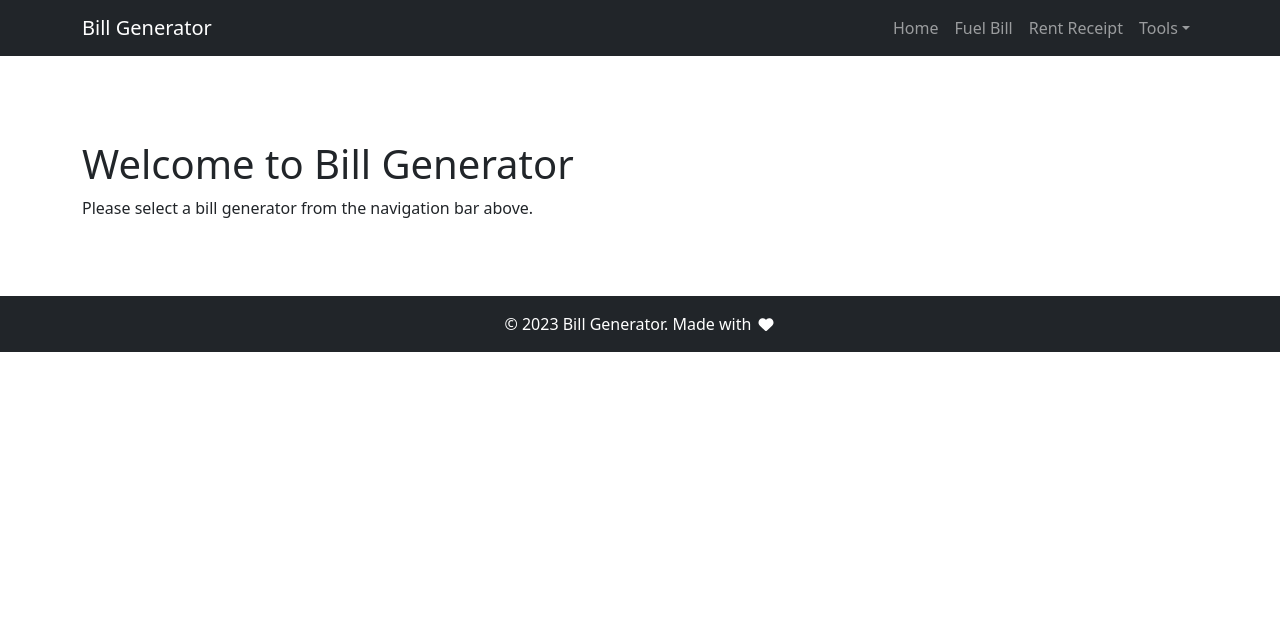
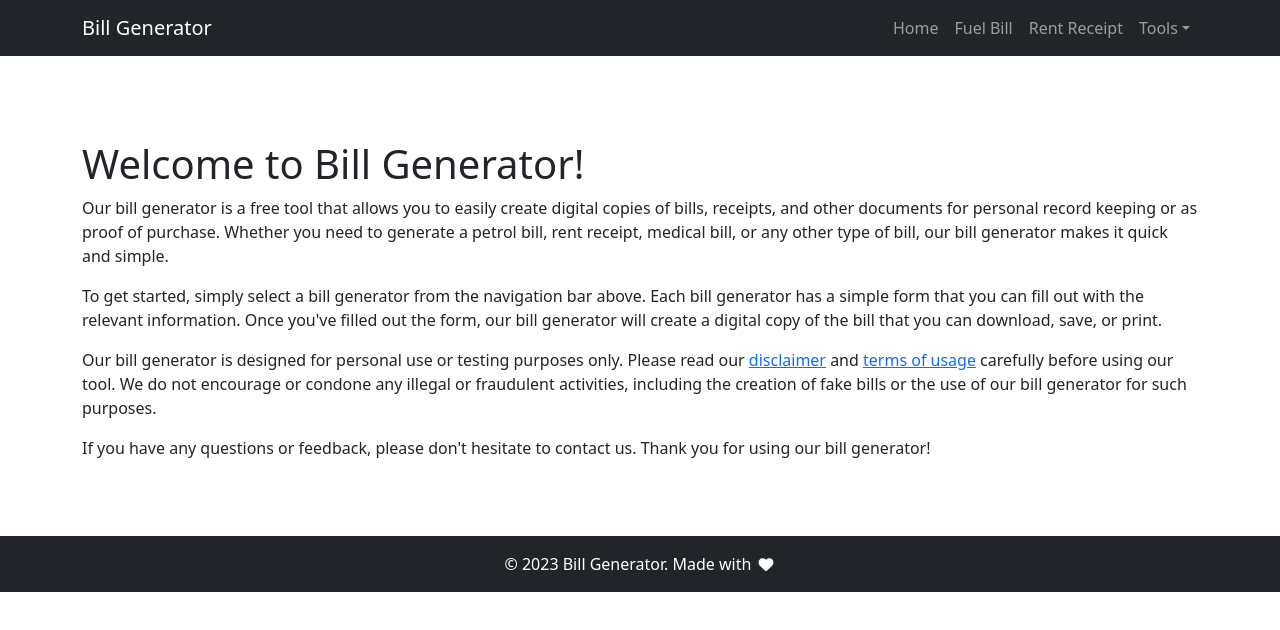
Before and after one commit to hkgonebad/bill-generator, a Next.js app: page / in a window 1280 px wide. Shown: the top 630 px of the page. Built offline with nearby package versions, Linux system fonts and the light colour scheme.

Commit message:
Added disclaimer and Terms

```diff
--- a/src/pages/index.tsx
+++ b/src/pages/index.tsx
@@ -1,15 +1,65 @@
+import { useState } from 'react';
 import CustomNavbar from '../components/Navbar';
+import { Modal, Button } from 'react-bootstrap';
 
 const HomePage = () => {
+
+  const [showModal, setShowModal] = useState(false);
+
+  const handleClose = () => setShowModal(false);
+  const handleShow = (modal) => {
+    setShowModal(modal);
+  };
+
   return (
     <>
       <CustomNavbar />
-      <section className="block">
+      <section className="block home">
         <div className="container">
-          <h1>Welcome to Bill Generator</h1>
-          <p>Please select a bill generator from the navigation bar above.</p>
+          <h1>Welcome to Bill Generator!</h1>
+          <p>Our bill generator is a free tool that allows you to easily create digital copies of bills, receipts, and other documents for personal record keeping or as proof of purchase. Whether you need to generate a petrol bill, rent receipt, medical bill, or any other type of bill, our bill generator makes it quick and simple.</p>
+
+          <p>To get started, simply select a bill generator from the navigation bar above. Each bill generator has a simple form that you can fill out with the relevant information. Once you've filled out the form, our bill generator will create a digital copy of the bill that you can download, save, or print.</p>
+
+          <p>Our bill generator is designed for personal use or testing purposes only. Please read our <a href='#!' onClick={() => handleShow('disclaimer')}>disclaimer</a> and <a href='#!' onClick={() => handleShow('terms')}>terms of usage</a> carefully before using our tool. We do not encourage or condone any illegal or fraudulent activities, including the creation of fake bills or the use of our bill generator for such purposes.</p>
+
+          <p>If you have any questions or feedback, please don't hesitate to contact us. Thank you for using our bill generator!</p>
         </div>
       </section>
+
+      <Modal show={showModal === 'disclaimer'} onHide={handleClose}>
+        <Modal.Header closeButton>
+          <Modal.Title>Disclaimer</Modal.Title>
+        </Modal.Header>
+        <Modal.Body>
+          <p>Disclaimer.</p>
+        </Modal.Body>
+        <Modal.Footer>
+          <Button variant="secondary" onClick={handleClose}>
+            Close
+          </Button>
+          <Button variant="primary" onClick={handleClose}>
+            Save Changes
+          </Button>
+        </Modal.Footer>
+      </Modal>
+
+      <Modal show={showModal === 'terms'} onHide={handleClose}>
+        <Modal.Header closeButton>
+          <Modal.Title>Terms</Modal.Title>
+        </Modal.Header>
+        <Modal.Body>
+          <p>Terms.</p>
+        </Modal.Body>
+        <Modal.Footer>
+          <Button variant="secondary" onClick={handleClose}>
+            Close
+          </Button>
+          <Button variant="primary" onClick={handleClose}>
+            Save Changes
+          </Button>
+        </Modal.Footer>
+      </Modal>
     </>
   );
 };
```
